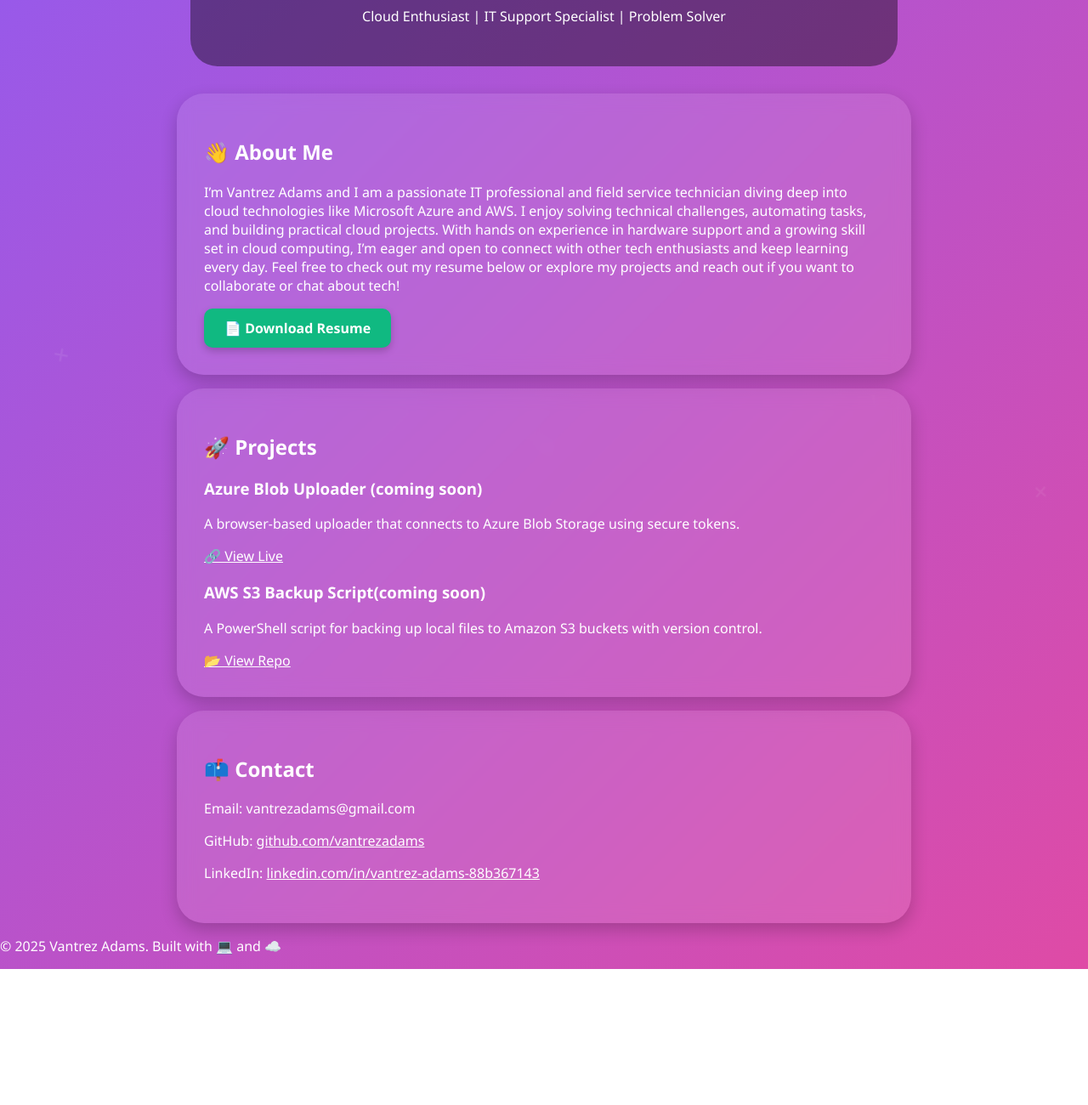
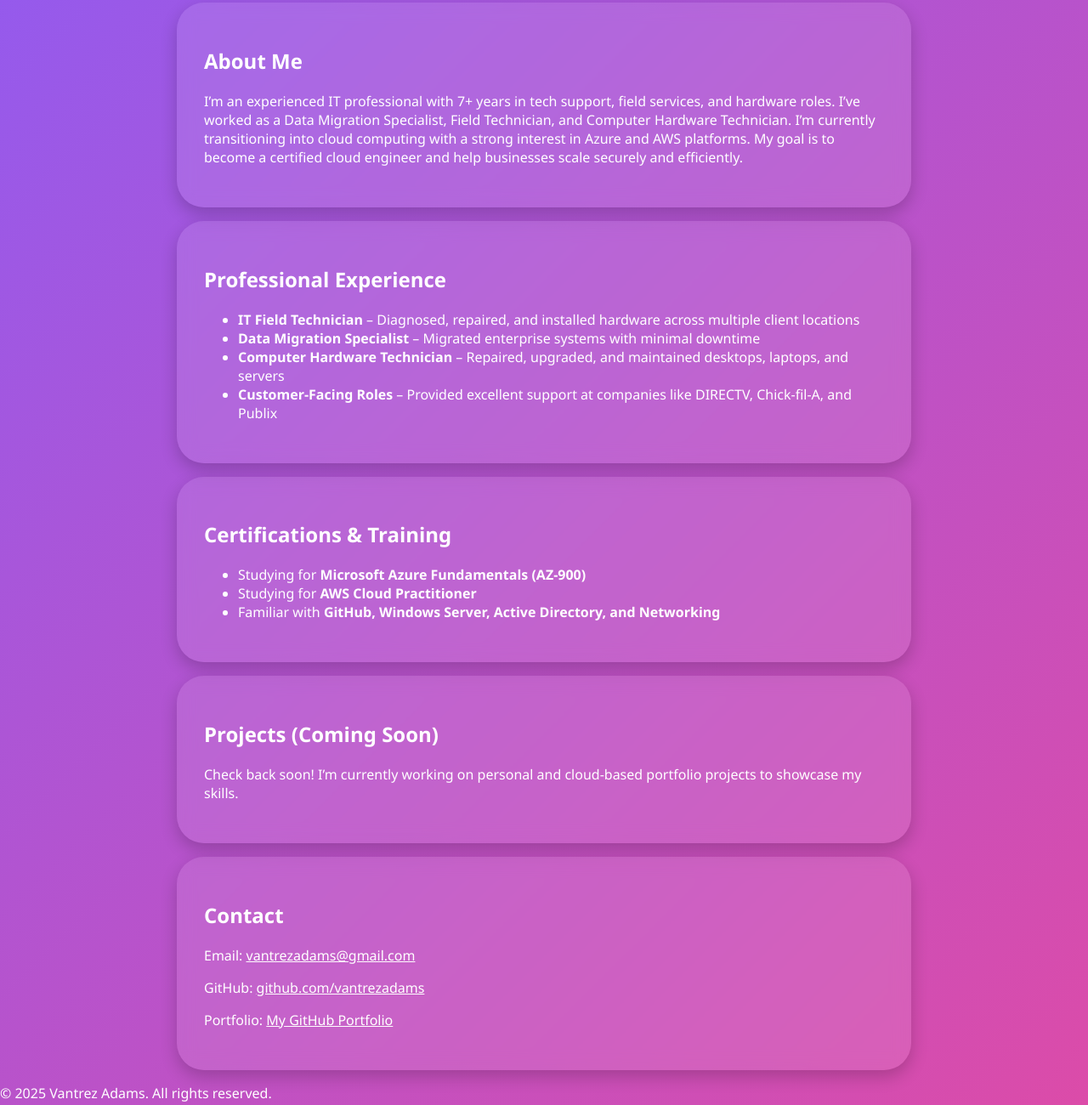
Before and after one commit to vantrezadams/a-quick-portfolio, a plain HTML site: page index.html in a window 1280 px wide. Shown: the part 249-1549 px from the top of the page at 85% size. Before the commit the page ends 1389 px from the top, so only its background shows below. Drawn offline with nearby package versions, Linux system fonts and the light colour scheme.

Commit message:
Update index.html

```diff
--- a/index.html
+++ b/index.html
@@ -1,68 +1,60 @@
 <!DOCTYPE html>
 <html lang="en">
 <head>
-  <meta charset="UTF-8">
-  <title>Vantrez Adams | Cloud Portfolio</title>
-  <link rel="stylesheet" href="style.css">
+  <meta charset="UTF-8" />
+  <meta name="viewport" content="width=device-width, initial-scale=1.0"/>
+  <title>Vantrez Adams | IT Professional & Cloud Enthusiast</title>
+  <link rel="stylesheet" href="style.css" />
 </head>
-<script type="module" src="https://unpkg.com/@google/model-viewer/dist/model-viewer.min.js"></script>
 <body>
-  <div class="floating-symbol" style="left: 5%; animation-delay: 0s;">+</div>
-<div class="floating-symbol" style="left: 20%; animation-delay: 4s;">–</div>
-<div class="floating-symbol" style="left: 35%; animation-delay: 8s;">+</div>
-<div class="floating-symbol" style="left: 50%; animation-delay: 2s;">–</div>
-<div class="floating-symbol" style="left: 65%; animation-delay: 6s;">+</div>
-<div class="floating-symbol" style="left: 80%; animation-delay: 1s;">–</div>
-<div class="floating-symbol" style="left: 95%; animation-delay: 3s;">+</div>
-
   <header>
-    <img src="images/profile.jpg" alt="Vantrez Adams" class="profile-pic">
     <h1>Vantrez Adams</h1>
-    <p>Cloud Enthusiast | IT Support Specialist | Problem Solver</p>
+    <p>IT Support Specialist | Cloud Enthusiast (Azure & AWS)</p>
   </header>
 
-  <main>
-    <section class="about">
-      <h2>👋 About Me</h2>
-      <p>
-      I’m Vantrez Adams and I am a passionate IT professional and field service technician diving deep into cloud technologies like Microsoft Azure and AWS. I enjoy solving technical challenges, automating tasks, and building practical cloud projects. With hands on experience in hardware support and a growing skill set in cloud computing, I’m eager and open to connect with other tech enthusiasts and keep learning every day. Feel free to check out my resume below or explore my projects and reach out if you want to collaborate or chat about tech!
-      </p>
-      <a href="assets/resume-online.pdf" download class="download-btn">📄 Download Resume</a>
+  <section id="about">
+    <h2>About Me</h2>
+    <p>
+      I’m an experienced IT professional with 7+ years in tech support, field services, and hardware roles.
+      I’ve worked as a Data Migration Specialist, Field Technician, and Computer Hardware Technician.
+      I’m currently transitioning into cloud computing with a strong interest in Azure and AWS platforms.
+      My goal is to become a certified cloud engineer and help businesses scale securely and efficiently.
+    </p>
+  </section>
 
-    </section>
+  <section id="experience">
+    <h2>Professional Experience</h2>
+    <ul>
+      <li><strong>IT Field Technician</strong> – Diagnosed, repaired, and installed hardware across multiple client locations</li>
+      <li><strong>Data Migration Specialist</strong> – Migrated enterprise systems with minimal downtime</li>
+      <li><strong>Computer Hardware Technician</strong> – Repaired, upgraded, and maintained desktops, laptops, and servers</li>
+      <li><strong>Customer-Facing Roles</strong> – Provided excellent support at companies like DIRECTV, Chick-fil-A, and Publix</li>
+    </ul>
+  </section>
 
-    <section class="projects">
-      <h2>🚀 Projects</h2>
-      <div class="project-card">
-        <h3>Azure Blob Uploader (coming soon)</h3>
-        <p>A browser-based uploader that connects to Azure Blob Storage using secure tokens.</p>
-        <a href="#">🔗 View Live</a>
-      </div>
+  <section id="certs">
+    <h2>Certifications & Training</h2>
+    <ul>
+      <li>Studying for <strong>Microsoft Azure Fundamentals (AZ-900)</strong></li>
+      <li>Studying for <strong>AWS Cloud Practitioner</strong></li>
+      <li>Familiar with <strong>GitHub, Windows Server, Active Directory, and Networking</strong></li>
+    </ul>
+  </section>
 
-      <div class="project-card">
-        <h3>AWS S3 Backup Script(coming soon)</h3>
-        <p>A PowerShell script for backing up local files to Amazon S3 buckets with version control.</p>
-        <a href="#">📂 View Repo</a>
-      </div>
-    </section>
+  <section id="projects">
+    <h2>Projects (Coming Soon)</h2>
+    <p>Check back soon! I’m currently working on personal and cloud-based portfolio projects to showcase my skills.</p>
+  </section>
 
-    <section class="contact">
-      <h2>📫 Contact</h2>
-      <p>Email: vantrezadams@gmail.com</p>
-      <p>GitHub: <a href="https://github.com/vantrezadams" target="_blank">github.com/vantrezadams</a></p>
-      <p>LinkedIn: <a href="https://www.linkedin.com/in/vantrez-adams-88b367143/" target="_blank">linkedin.com/in/vantrez-adams-88b367143</a></p>
-    </section>
-  </main>
+  <section id="contact">
+    <h2>Contact</h2>
+    <p>Email: <a href="mailto:vantrezadams@gmail.com">vantrezadams@gmail.com</a></p>
+    <p>GitHub: <a href="https://github.com/vantrezadams" target="_blank">github.com/vantrezadams</a></p>
+    <p>Portfolio: <a href="https://vantrezadams.github.io/a-quick-portfolio/" target="_blank">My GitHub Portfolio</a></p>
+  </section>
 
   <footer>
-<model-viewer
-  src="assets/model.glb"
-  alt="A 3D model of the my computer icon"
-  auto-rotate
-  camera-controls
-  style="width: 90%; max-width: 600px; height: 400px; margin: auto;">
-</model-viewer>
-    <p>© 2025 Vantrez Adams. Built with 💻 and ☁️</p>
+    <p>&copy; 2025 Vantrez Adams. All rights reserved.</p>
   </footer>
 </body>
 </html>
```
